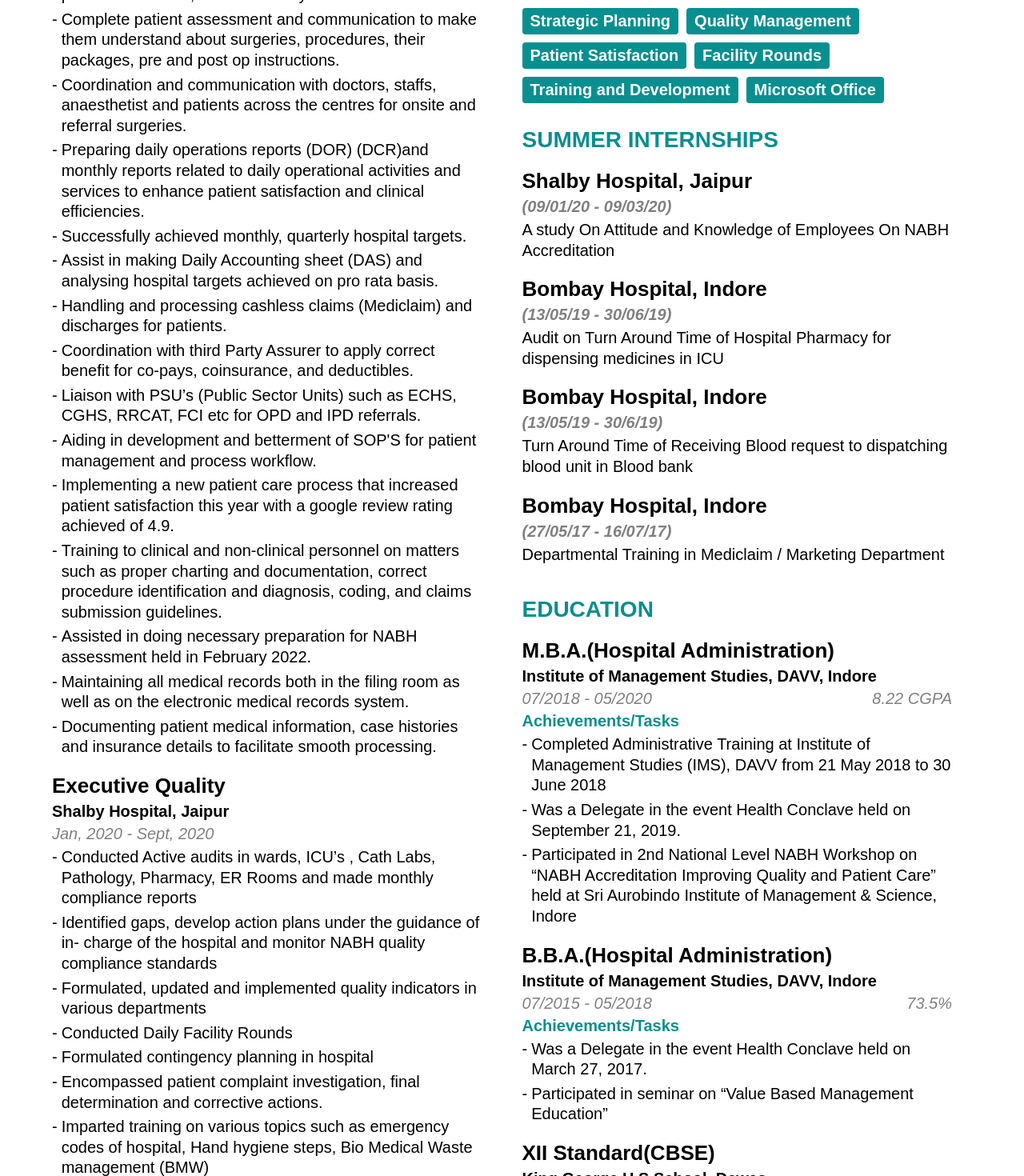
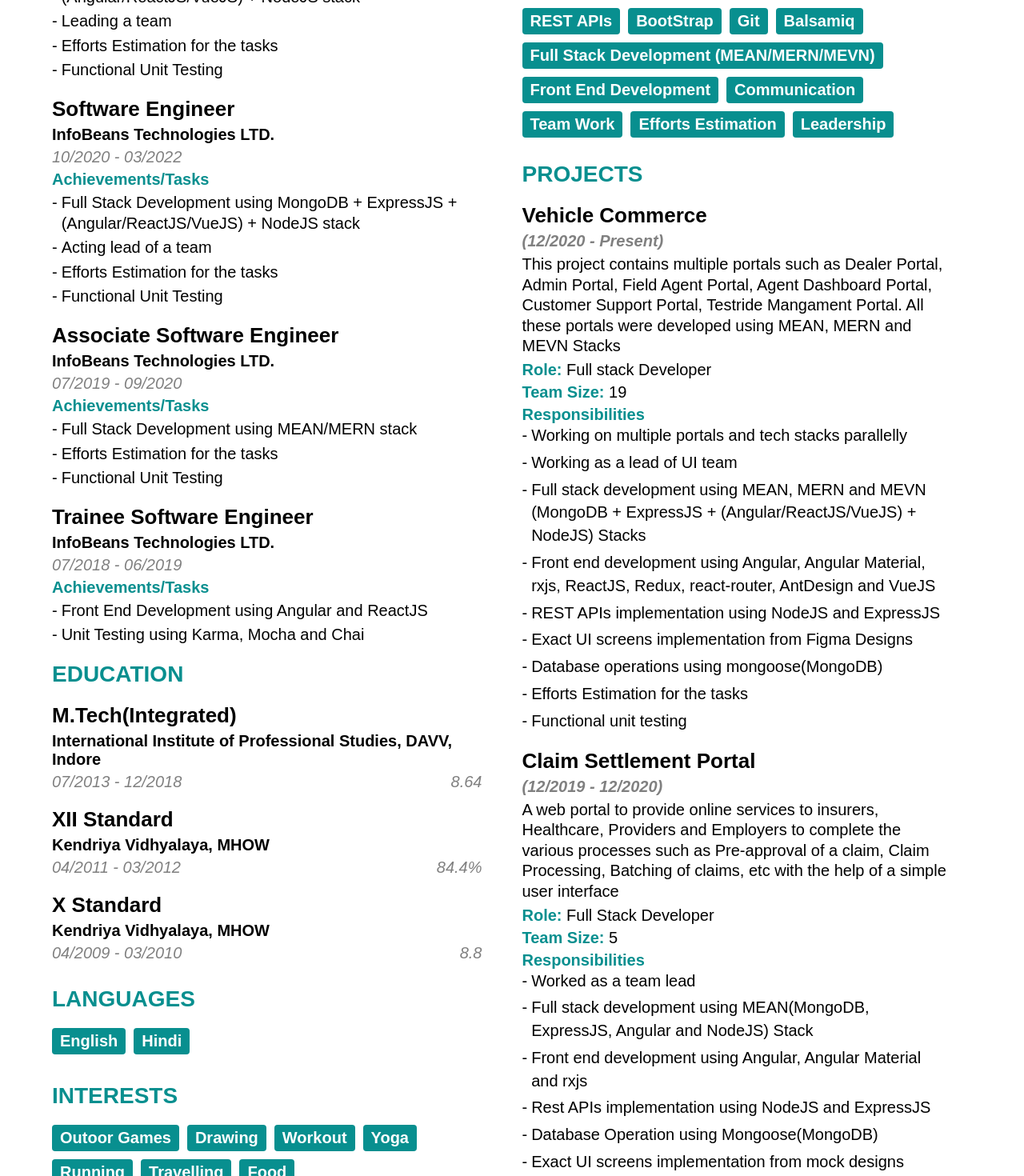
Before and after one commit to sachin7795/Resume, an Angular app: page / in a window 1280 px wide. Shown: the part 520-1990 px from the top of the page at 80% size. Built offline with nearby package versions, Linux system fonts and the light colour scheme.

Commit message:
updated my data

```diff
--- a/src/app/app.component.ts
+++ b/src/app/app.component.ts
@@ -14,8 +14,8 @@
   }
 
   ngOnInit() {
-    this.priyaData = this.vidhiData;
-    this.resumeData = this.priyaData;
+    this.priyaData = null;
+    this.resumeData = this.sachinAllTechData;
   }
 
   sachinData: any = {
@@ -797,10 +797,10 @@
 
   sachinAllTechData: any = {
     theme: '#088F8F',
-    profilePic: 'assets/sachin.jpg',
+    profilePic: 'assets/sachin2.jpg',
     name: 'Sachin Singh',
     designation: 'Senior Software Engineer',
-    summary: '4+ years of experience as a Full Stack Developer(MEAN/MERN)',
+    summary: '4+ years of experience as a Full Stack Developer(MEAN/MERN/MEVN Stack)',
     email: 'sachinx1000@gmail.com',
     phone: '8962917734',
     address: '482, Omaxe Hills, Indore, India',
@@ -811,11 +811,10 @@
         company: 'InfoBeans Technologies LTD.',
         duration: '04/2022 - Present',
         achievementsOrTasks: [
-          'Full Stack Development using Angular + rxjs + NodeJS + MongoDB + ExpressJS stack and functional unit testing',
-          'Full Stack Development using ReactJS + Redux + NodeJS + MongoDB + ExpressJS stack and functional unit testing',
-          'Client Communication',
-          'Efforts Estimation',
-          'Acting lead for UI team of 4'
+          'Full Stack Development using MongoDB + ExpressJS + (Angular/ReactJS/VueJS) + NodeJS stack',
+          'Leading a team',
+          'Efforts Estimation for the tasks',
+          'Functional Unit Testing'
         ]
       },
       {
@@ -823,11 +822,10 @@
         company: 'InfoBeans Technologies LTD.',
         duration: '10/2020 - 03/2022',
         achievementsOrTasks: [
-          'Full Stack Development using Angular + rxjs + NodeJS + MongoDB + ExpressJS stack and functional unit testing',
-          'Full Stack Development using ReactJS + Redux + NodeJS + MongoDB + ExpressJS stack and functional unit testing',
-          'Client Communication',
-          'Efforts Estimation',
-          'Acting lead for UI team of 4'
+          'Full Stack Development using MongoDB + ExpressJS + (Angular/ReactJS/VueJS) + NodeJS stack',
+          'Acting lead of a team',
+          'Efforts Estimation for the tasks',
+          'Functional Unit Testing'
         ]
       },
       {
@@ -835,11 +833,9 @@
         company: 'InfoBeans Technologies LTD.',
         duration: '07/2019 - 09/2020',
         achievementsOrTasks: [
-          'Full Stack Development using Angular + Spring Boot + MySQL stack and functional unit testing',
-          'Front End Development using ReactJS and Redux',
-          'Client Communication',
-          'Efforts Estimation',
-          'Acting lead for UI team of 5'
+          'Full Stack Development using MEAN/MERN stack',
+          'Efforts Estimation for the tasks',
+          'Functional Unit Testing'
         ]
       },
       {
@@ -847,10 +843,8 @@
         company: 'InfoBeans Technologies LTD.',
         duration: '07/2018 - 06/2019',
         achievementsOrTasks: [
-          'Front End Development using Angular',
-          'Front End Development using ReactJS and Redux',
-          'Client Communication',
-          'Functional Unit Testing'
+          'Front End Development using Angular and ReactJS',
+          'Unit Testing using Karma, Mocha and Chai'
         ]
       }
     ],
@@ -874,88 +868,98 @@
         score: '8.8'
       }
     ],
-    skills: ['HTML','CSS','JavaScript','Typescript','Angular 2+(All versions)', 'Angular Material', 'rxjs','ReactJS','Redux', 'react-router', 'AntDesign','VueJS','NodeJS','MongoDB','ExpressJS','BootStrap','Git','Front End Development','Full Stack Development','Communication','Team Work','Effort Estimation','Leadership'],
+    skills: ['HTML','CSS','JavaScript','Typescript','Angular 2+(All versions)', 'Angular Material', 'rxjs','ReactJS','Redux', 'react-router', 'AntDesign','VueJS','NodeJS','MongoDB','ExpressJS','REST APIs','BootStrap','Git','Balsamiq','Full Stack Development (MEAN/MERN/MEVN)','Front End Development','Communication','Team Work','Efforts Estimation','Leadership'],
     projects: [
       {
         name: 'Vehicle Commerce',
         duration: '12/2020 - Present',
-        description: 'An E-commerce web application to buy and sell used cars',
+        description: 'This project contains multiple portals such as Dealer Portal, Admin Portal, Field Agent Portal, Agent Dashboard Portal, Customer Support Portal, Testride Mangament Portal. All these portals were developed using MEAN, MERN and MEVN Stacks',
         teamSize: '19',
-        role: 'Full stack Developer using MEAN/MERN (ReactJS, Redux, Angular, rxjs, NodeJS, MongoDB, ExpressJS)',
+        role: 'Full stack Developer',
         responsibilities: [
-          'UI team lead',
-          'Client Communication',
-          'Full Stack Development',
-          'Efforts Estimation',
-          'Unit testing'
+          'Working on multiple portals and tech stacks parallelly',
+          'Working as a lead of UI team',
+          'Full stack development using MEAN, MERN and MEVN (MongoDB + ExpressJS + (Angular/ReactJS/VueJS) + NodeJS) Stacks',
+          'Front end development using Angular, Angular Material, rxjs, ReactJS, Redux, react-router, AntDesign and VueJS',
+          'REST APIs implementation using NodeJS and ExpressJS',
+          'Exact UI screens implementation from Figma Designs',
+          'Database operations using mongoose(MongoDB)',
+          'Efforts Estimation for the tasks',
+          'Functional unit testing'
         ]
       },
       {
         name: 'Claim Settlement Portal',
         duration: '12/2019 - 12/2020',
-        description: 'A web portal to provide online services to insurers, Healthcare, Providers and Employers',
+        description: 'A web portal to provide online services to insurers, Healthcare, Providers and Employers to complete the various processes such as Pre-approval of a claim, Claim Processing, Batching of claims, etc with the help of a simple user interface',
         teamSize: '5',
-        role: 'Front End Developer using Angular, Angular Material and rxjs',
+        role: 'Full Stack Developer',
         responsibilities: [
-          'Team lead',
-          'Client Communication',
-          'Front End Development',
-          'Efforts Estimation',
-          'Unit testing'
+          'Worked as a team lead',
+          'Full stack development using MEAN(MongoDB, ExpressJS, Angular and NodeJS) Stack',
+          'Front end development using Angular, Angular Material and rxjs',
+          'Rest APIs implementation using NodeJS and ExpressJS',
+          'Database Operation using Mongoose(MongoDB)',
+          'Exact UI screens implementation from mock designs',
+          'Efforts Estimation for the tasks',
+          'Functional unit testing'
         ]
       },
       {
         name: 'Providers Onboarding Portal',
         duration: '06/2020 - 09/2020',
-        description: 'A web application used to onboard the new providers',
+        description: 'A web application used to onboard the new providers in the system',
         teamSize: '4',
-        role: 'Front End Developer using ReactJS, Redux, Ant Design and react-router',
+        role: 'Front End Developer',
         responsibilities: [
-          'Team lead',
-          'Client Communication',
-          'Front End Development',
-          'Efforts Estimation',
-          'Unit testing'
+          'Worked as a team lead',
+          'Front End Development using ReactJS, Redux, Ant Design and react-router',
+          'Exact UI screens implementation from mock designs',
+          'Efforts Estimation for the tasks',
+          'Functional unit testing'
         ]
       },
       {
         name: 'Exit Portal',
         duration: '03/2020 - 05/2020',
-        description: 'A web application to automate the exit process of an employee in an organization',
+        description: 'A web application for smooth exit process of an employee from an organization using simple user interface',
         teamSize: '7',
-        role: 'Front End Developer using ReactJS, Redux, Ant Design and react-router',
+        role: 'Full Stack Developer',
         responsibilities: [
-          'Team lead',
-          'Client Communication',
-          'Front End Development',
-          'Efforts Estimation',
-          'Unit testing'
+          'Worked as a team lead',
+          'Full stack development using MERN(MongoDB, ExpressJS, ReactJS and NodeJS) Stack',
+          'Front end development using ReactJS, Redux, react-router and AntDesign',
+          'REST APIs implementation using NodeJS and ExpressJS',
+          'UI mock designs implementation using Balsamiq',
+          'Database operations using mongoose(MongoDB)',
+          'Efforts Estimation for the tasks',
+          'Functional unit testing'
         ]
       },
       {
         name: 'Dynamic Reward Offering Application',
         duration: '05/2019 - 12/2019',
-        description: 'A web application with admin support used to track transactions and provide dynamic rewards and offers',
+        description: 'A web application with admin support used to track transactions and provide dynamic rewards and offers to the end users on the basis of their activity',
         teamSize: '13',
-        role: 'Full Stack Developer using Angular, Angular Material, Spring Boot and MySQL',
+        role: 'Full Stack Developer',
         responsibilities: [
-          'Client Communication',
-          'Full Stack Development',
-          'Efforts Estimation',
-          'Unit testing'
+          'Full stack development using MEAN(MongoDB, ExpressJS, Angular and NodeJS) Stack',
+          'Front end development using Angular, Angular Material, rxjs',
+          'REST APIs implementation using NodeJS and ExpressJS',
+          'Database operations using mongoose(MongoDB)',
+          'Efforts Estimation for the tasks',
+          'Functional unit testing'
         ]
       },
       {
         name: 'Storage Automation Tool',
         duration: '07/2018 - 04/2019',
-        description: 'A software solution that helps to automate storage management tasks such as provisioning, migration and cloning storage',
+        description: 'A software solution that helps to automate storage management tasks such as provisioning, migration and cloning storage. A user can create Commands, Filters, Finders and Workflows to extract the desired information from the huge amount of data using a simple user interface',
         teamSize: '11',
-        role: 'Front End Developer using Angular, Angular Material, DevExtreme and rxjs',
+        role: 'Front End Developer',
         responsibilities: [
-          'Client Communication',
-          'Front End Development',
-          'Efforts Estimation',
-          'Unit testing'
+          'Front End Development using Angular, Angular Material, DevExtreme, rxjs, Bootstrap, React, Redux, react-router and antDesign',
+          'Unit testing using Karma, Mocha and Chai'
         ]
       }
     ],
```
Also changed, not shown: src/assets/sachin2.jpg (added).
